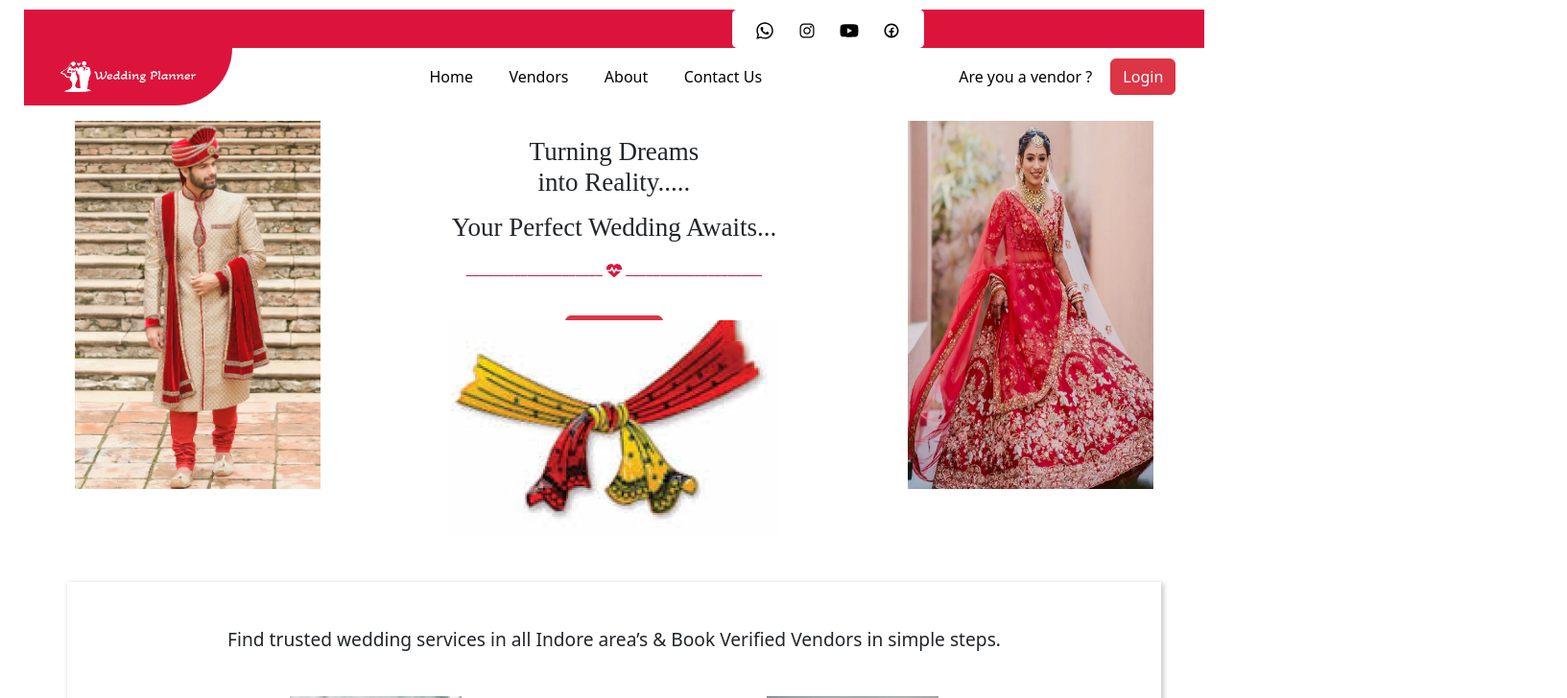
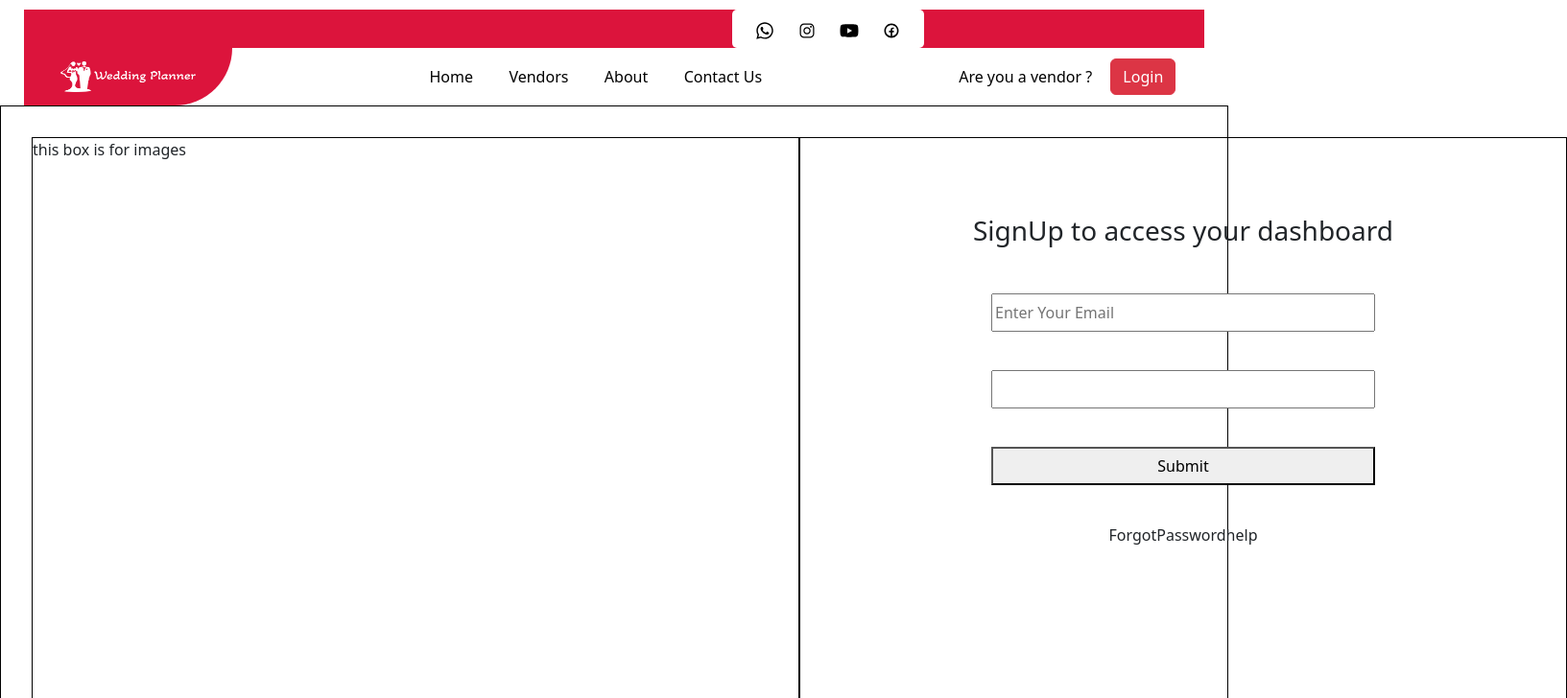
Before and after one commit to wedding-planner-05/wedding_planner, a React (Vite) app in the folder wedding-management/: page / in a window 1280 px wide. Shown: the top 728 px of the page at 96% size, 1633 px wide, since content can reach past the window. Built offline with nearby package versions, Linux system fonts and the light colour scheme.

Commit message:
signupvendore page

```diff
--- a/wedding-management/src/App.jsx
+++ b/wedding-management/src/App.jsx
@@ -1,13 +1,16 @@
 import "./App.css";
 import "./Components/Footer.css"
+import "./SignupVendor/SignupVendor.css"
 import Footer from "./Components/Footer";
 import Home from "./Home-Page/Home";
+import SignupVendor from "./SignupVendor/SignupVendor";
 
 function App() {
   return (
     <>
-      <Home />
-      <Footer/>
+      {/* <Home />
+      <Footer/> */}
+      <SignupVendor/>
     </>
   );
 }
--- /dev/null
+++ b/wedding-management/src/SignupVendor/SignupVendor.css
@@ -0,0 +1,22 @@
+.boxcontainer{
+    height:60rem;
+    padding: 2rem;
+    width: 100%;
+    border: 1px solid black;
+    /* border-radius: 10rem; */
+}
+.boxFirst{
+    border: 1px solid black;
+    height: 50rem;
+    aspect-ratio: 1;
+}
+.forms{
+    margin-top: 5rem;
+    row-gap: 2.5rem;
+    align-items: center;
+    justify-content: center;
+}
+.forms input, .forms button{
+    height: 5vh;
+    width: 50vh;
+}
--- a/wedding-management/src/SignupVendor/SignupVendor.jsx
+++ b/wedding-management/src/SignupVendor/SignupVendor.jsx
@@ -1,11 +1,52 @@
-import React from 'react'
+import React, { useRef } from 'react';
+import Navbar from '../Components/Navbar';
+import "./SignupVendor.css";
 
 function SignupVendor() {
+    // Creating refs for input fields
+    const nameRef = useRef();
+    const emailRef = useRef();
+    const messageRef = useRef();
+
+    // Function to handle form submission
+    const handleSubmit = (event) => {
+        event.preventDefault();
+
+        // Accessing input values using refs
+        const name = nameRef.current.value;
+        const email = emailRef.current.value;
+        const message = messageRef.current.value;
+
+        // Do something with the form data, e.g., send it to a server
+        console.log("Name:", name);
+        console.log("Email:", email);
+        console.log("Message:", message);
+
+        // Reset the form fields
+        nameRef.current.value = '';
+        emailRef.current.value = '';
+        messageRef.current.value = '';
+    };
+
     return (
         <>
+            <Navbar />
+            <div className='container-fluid boxcontainer d-flex justify-content-around'>
+                <div className='boxFirst'>this box is for images</div>
+                <div className='boxFirst'>
+                    <form action="" className='d-flex flex-column forms'>
+                        <h3>SignUp to access your dashboard</h3>
+                        <input type="email" placeholder='Enter Your Email'/>
+                        <input type="password"/>
+                        <button type='submit'>Submit</button>
+                        <span><span>ForgotPassword</span><span>help</span></span>
+                    </form>
+                </div>
+            </div>
+
 
         </>
     )
 }
 
-export default SignupVendor
+export default SignupVendor;
```
